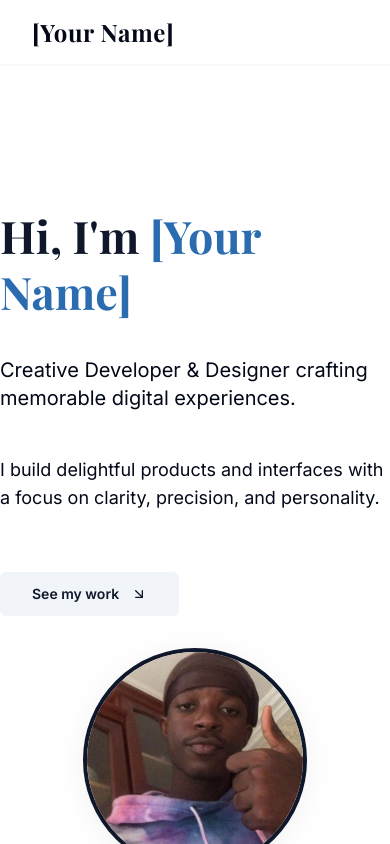
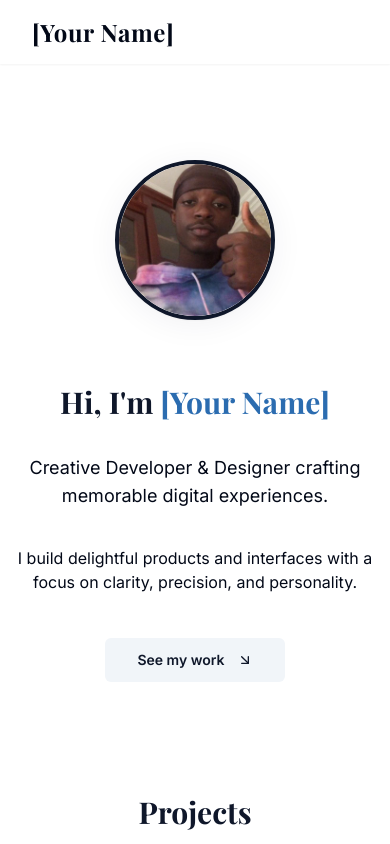
Before and after one commit to gekkin-programmer/crafted-visual-persona, a React (Vite) app: page / in a window 390 px wide. Shown: the top 844 px of the page. Built offline with nearby package versions, Linux system fonts and the light colour scheme.

Commit message:
Adjust hero section element positioning

```diff
--- a/src/components/Hero.tsx
+++ b/src/components/Hero.tsx
@@ -3,25 +3,31 @@ import { Button } from "@/components/ui/button";
 import { ArrowDownRight } from "lucide-react";
 
 const Hero = () => (
-  <section id="home" className="flex flex-col md:flex-row items-center justify-between gap-8 pt-32 pb-20 min-h-[520px]">
-    <div className="flex-1 flex flex-col items-start gap-7 animate-fade-in">
-      <h1 className="font-playfair text-[2.8rem] leading-tight md:text-6xl font-bold text-primary mb-2">
+  <section
+    id="home"
+    className="flex flex-col-reverse md:flex-row items-center md:items-stretch justify-between gap-8 md:gap-12 pt-20 md:pt-32 pb-12 md:pb-20 min-h-[480px] md:min-h-[520px] transition-all"
+  >
+    {/* Text Section */}
+    <div className="flex-1 flex flex-col justify-center items-center md:items-start gap-6 md:gap-7 animate-fade-in text-center md:text-left">
+      <h1 className="font-playfair text-3xl sm:text-4xl md:text-6xl font-bold text-primary mb-2 leading-tight">
         Hi, I'm <span className="text-accent animate-scale-in">[Your Name]</span>
       </h1>
-      <h2 className="font-inter text-xl md:text-2xl text-muted-foreground mb-4">
+      <h2 className="font-inter text-lg sm:text-xl md:text-2xl text-muted-foreground mb-3 md:mb-4">
         Creative Developer &amp; Designer crafting memorable digital experiences.
       </h2>
-      <p className="font-inter max-w-xl text-lg text-muted-foreground/90 mb-8">
+      <p className="font-inter max-w-xl text-base md:text-lg text-muted-foreground/90 mb-5 md:mb-8">
         I build delightful products and interfaces with a focus on clarity, precision, and personality.
       </p>
       <Button asChild size="lg" variant="secondary" className="group">
         <a href="#projects" className="flex items-center gap-1 font-semibold text-lg">
-          See my work <ArrowDownRight className="ml-1 w-5 h-5 transition-transform group-hover:translate-y-1 group-hover:translate-x-1" />
+          See my work{" "}
+          <ArrowDownRight className="ml-1 w-5 h-5 transition-transform group-hover:translate-y-1 group-hover:translate-x-1" />
         </a>
       </Button>
     </div>
-    <div className="flex-1 flex justify-center items-center animate-scale-in">
-      <div className="w-56 h-56 rounded-full shadow-card overflow-hidden border-4 border-primary flex items-center justify-center animate-fade-in">
+    {/* Profile Image Section */}
+    <div className="flex-1 flex justify-center items-center mb-8 md:mb-0 animate-scale-in">
+      <div className="w-40 h-40 sm:w-52 sm:h-52 md:w-56 md:h-56 rounded-full shadow-card overflow-hidden border-4 border-primary flex items-center justify-center bg-background animate-fade-in">
         <img
           src="/lovable-uploads/df5ce182-f2b9-4d21-bdc2-3492a83dd184.png"
           alt="Portrait"
```
